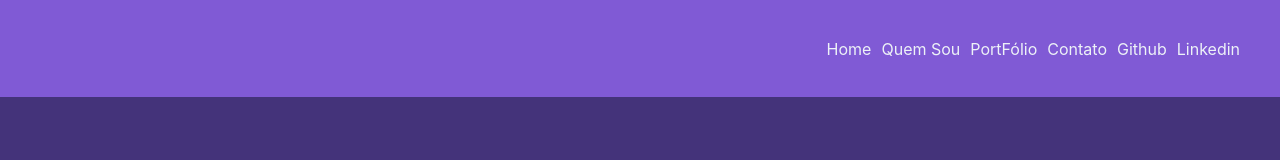
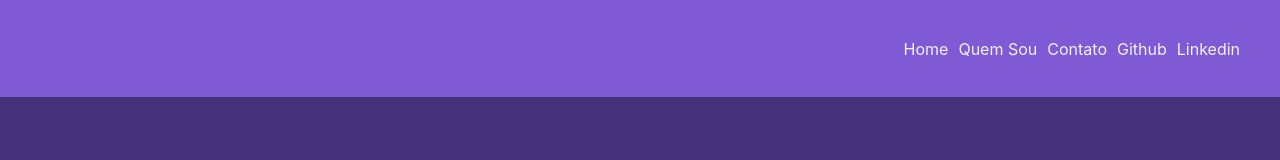
Before and after one commit to angeloreis/site, a Next.js app: page / in a window 1280 px wide. Shown: the top 160 px of the page. Built offline with nearby package versions, Linux system fonts and the light colour scheme.

Commit message:
fix: comment import and remove link on menu

```diff
--- a/src/components/Menu/index.tsx
+++ b/src/components/Menu/index.tsx
@@ -47,7 +47,7 @@ export function Menu() {
                             <Flex flexDirection='column' paddingX='25px'>
                                 <MenuItem href='/' label='Home' isMobile/>
                                 <MenuItem href="#quemsou" label='Quem Sou' isMobile/>
-                                <MenuItem href="#portifolio" label='PortFólio' isMobile/>
+                                {/* <MenuItem href="#portifolio" label='PortFólio' isMobile/> */}
                                 <MenuItem href="#contato" label='Contato' isMobile/>
                             </Flex>
                             <Flex align='center' justify='center'>
@@ -61,7 +61,7 @@ export function Menu() {
             </> ) : (<Flex as="ul" alignItems="center" justifyContent="center" listStyleType="none">
           <MenuItem href='/' label='Home'/>
           <MenuItem href="#quemsou" label='Quem Sou' />
-          <MenuItem href="#portifolio" label='PortFólio' />
+          {/* <MenuItem href="#portifolio" label='PortFólio' /> */}
           <MenuItem href="#contato" label='Contato' />
           <MenuItem href="https://github.com/angeloreis" target="_blank" rel="noreferrer" label='Github' />
           <MenuItem href="https://linkedin.com/in/angelodosreis/" target="_blank" rel="noreferrer" label='Linkedin' />
--- a/src/pages/index.tsx
+++ b/src/pages/index.tsx
@@ -2,10 +2,10 @@ import { Button, Flex, Heading, Text, useMediaQuery } from '@chakra-ui/react'
 import { FaGithub, FaMailBulk, FaWhatsapp } from 'react-icons/fa'
 import * as yup from 'yup'
 import { AboutMe } from '../components/AboutMe'
-import { Input } from '../components/Form/Input'
-import { Textarea } from '../components/Form/TextArea'
+// import { Input } from '../components/Form/Input'
+// import { Textarea } from '../components/Form/TextArea'
 import { Header } from '../components/Header'
-import { apiSendGrid } from '../services/api';
+// import { apiSendGrid } from '../services/api';
 
 const employee = false
 const ACTUALY_EMPLOYEE = 'Sortium Studios'
```
